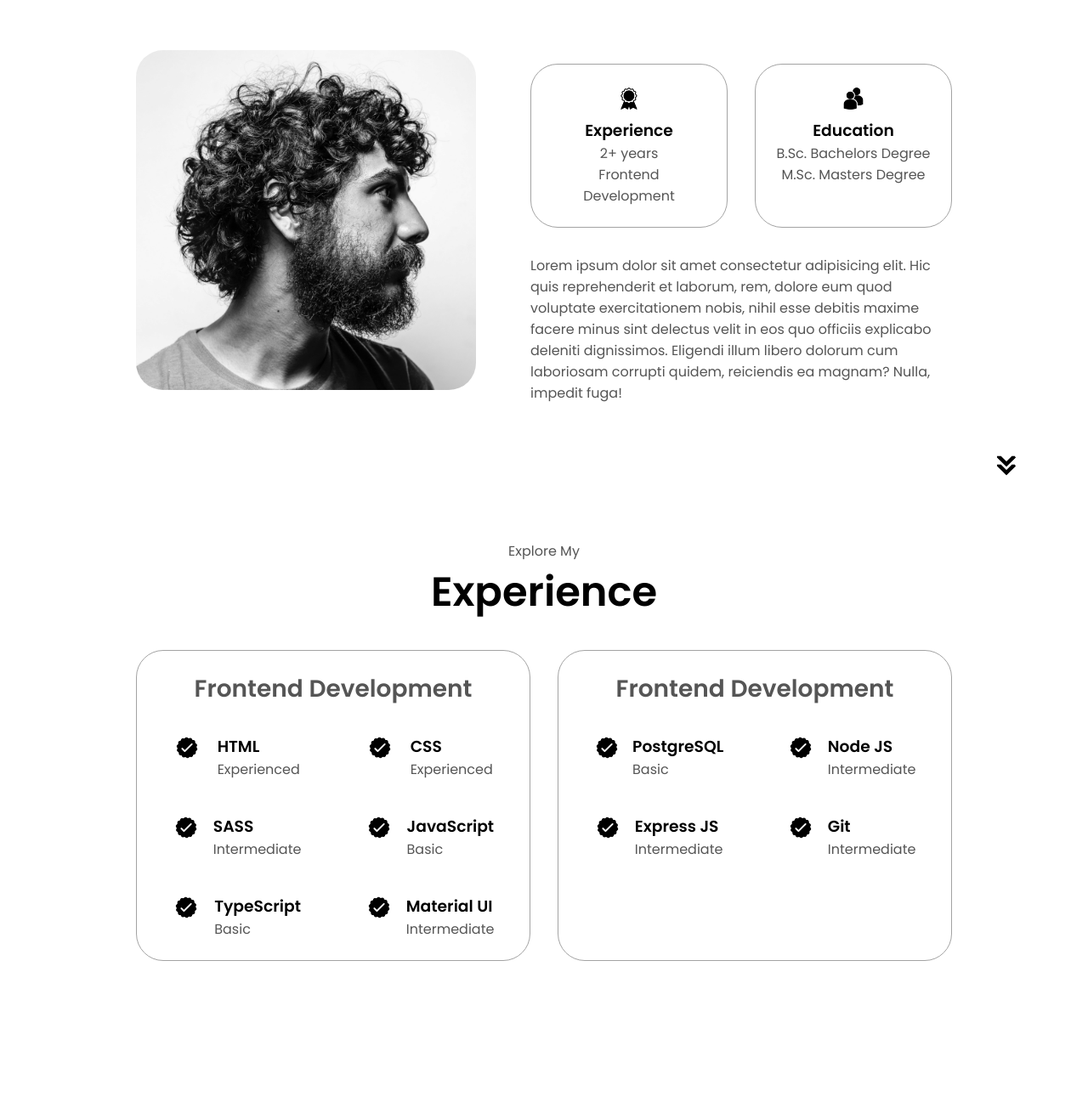
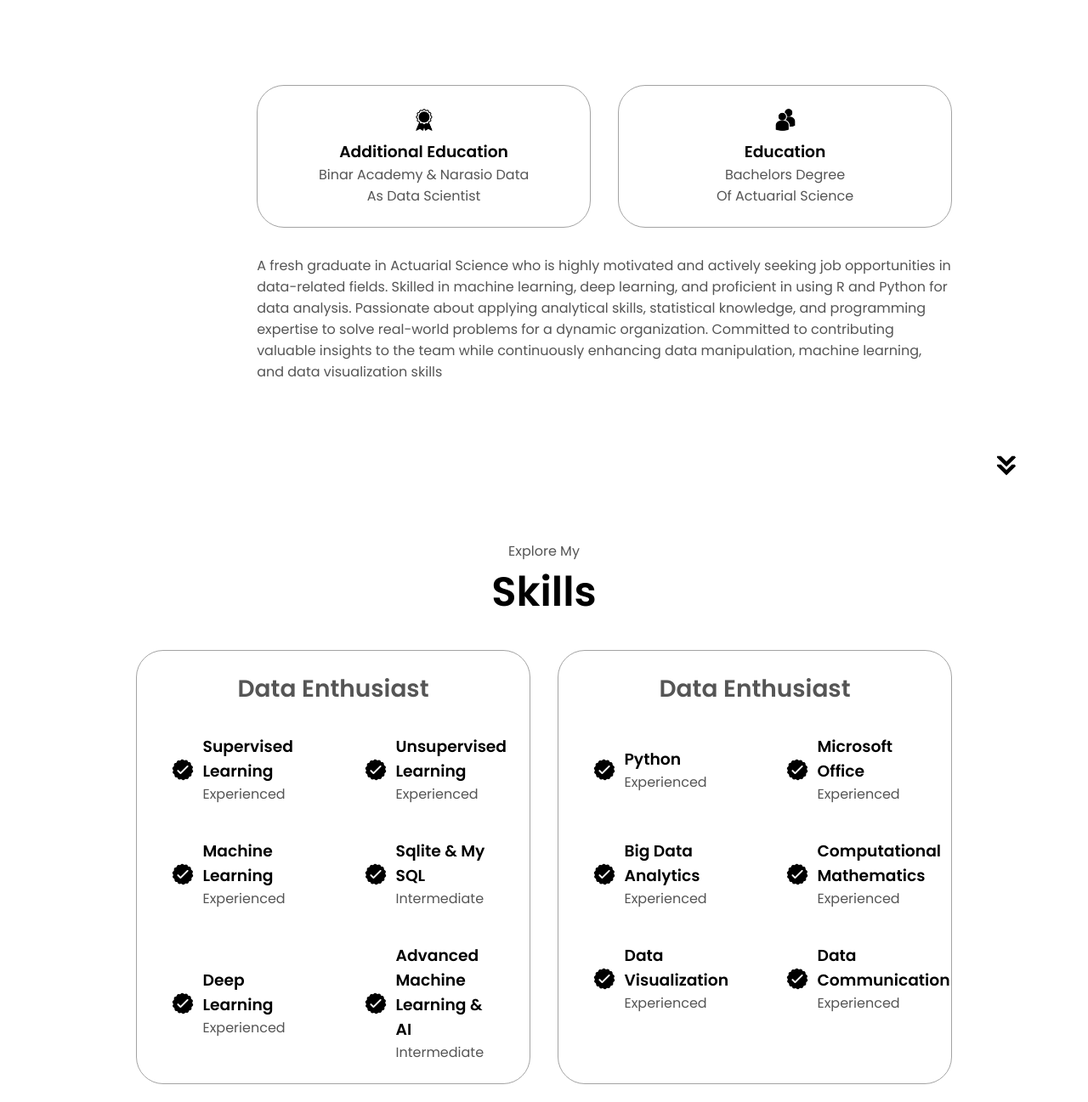
Before and after one commit to ridhotegar16/Portofolio, a plain HTML site: page index.html in a window 1280 px wide. Shown: the part 1060-2357 px from the top of the page at 85% size. Drawn offline with Linux system fonts and the light colour scheme.

Commit message:
Initial commit - portfolio website

```diff
--- a/index.html
+++ b/index.html
@@ -10,7 +10,7 @@
   </head>
   <body>
     <nav id="desktop-nav">
-      <div class="logo">John Doe</div>
+      <div class="logo">Ridho Tegar Zulianto</div>
       <div>
         <ul class="nav-links">
           <li><a href="#about">About</a></li>
@@ -38,16 +38,16 @@
     </nav>
     <section id="profile">
       <div class="section__pic-container">
-        <img src="./assets/profile-pic.png" alt="John Doe profile picture" />
+        <img src="./assets/700161 copy.jpg" alt="Ridho Tegar Zulianto profile picture" />
       </div>
       <div class="section__text">
         <p class="section__text__p1">Hello, I'm</p>
-        <h1 class="title">John Doe</h1>
-        <p class="section__text__p2">Frontend Developer</p>
+        <h1 class="title">Ridho Tegar Zulianto</h1>
+        <p class="section__text__p2">Data Enthusiast</p>
         <div class="btn-container">
           <button
             class="btn btn-color-2"
-            onclick="window.open('./assets/resume-example.pdf')"
+            onclick="window.open('./assets/Resume.pdf')"
           >
             Download CV
           </button>
@@ -60,13 +60,13 @@
             src="./assets/linkedin.png"
             alt="My LinkedIn profile"
             class="icon"
-            onclick="location.href='https://linkedin.com/'"
+            onclick="location.href='https://www.linkedin.com/in/ridhotegarz/'"
           />
           <img
             src="./assets/github.png"
             alt="My Github profile"
             class="icon"
-            onclick="location.href='https://github.com/'"
+            onclick="location.href='https://github.com/ridhotegar16'"
           />
         </div>
       </div>
@@ -76,22 +76,17 @@
       <h1 class="title">About Me</h1>
       <div class="section-container">
         <div class="section__pic-container">
-          <img
-            src="./assets/about-pic.png"
-            alt="Profile picture"
-            class="about-pic"
-          />
         </div>
         <div class="about-details-container">
           <div class="about-containers">
             <div class="details-container">
               <img
                 src="./assets/experience.png"
-                alt="Experience icon"
+                alt="Additional Education"
                 class="icon"
               />
-              <h3>Experience</h3>
-              <p>2+ years <br />Frontend Development</p>
+              <h3>Additional Education</h3>
+              <p>Binar Academy & Narasio Data <br />As Data Scientist</p>
             </div>
             <div class="details-container">
               <img
@@ -100,17 +95,12 @@
                 class="icon"
               />
               <h3>Education</h3>
-              <p>B.Sc. Bachelors Degree<br />M.Sc. Masters Degree</p>
+              <p>Bachelors Degree<br />Of Actuarial Science</p>
             </div>
           </div>
           <div class="text-container">
             <p>
-              Lorem ipsum dolor sit amet consectetur adipisicing elit. Hic quis
-              reprehenderit et laborum, rem, dolore eum quod voluptate
-              exercitationem nobis, nihil esse debitis maxime facere minus sint
-              delectus velit in eos quo officiis explicabo deleniti dignissimos.
-              Eligendi illum libero dolorum cum laboriosam corrupti quidem,
-              reiciendis ea magnam? Nulla, impedit fuga!
+              A fresh graduate in Actuarial Science who is highly motivated and actively seeking job opportunities in data-related fields. Skilled in machine learning, deep learning, and proficient in using R and Python for data analysis. Passionate about applying analytical skills, statistical knowledge, and programming expertise to solve real-world problems for a dynamic organization. Committed to contributing valuable insights to the team while continuously enhancing data manipulation, machine learning, and data visualization skills
             </p>
           </div>
         </div>
@@ -124,11 +114,11 @@
     </section>
     <section id="experience">
       <p class="section__text__p1">Explore My</p>
-      <h1 class="title">Experience</h1>
+      <h1 class="title">Skills</h1>
       <div class="experience-details-container">
         <div class="about-containers">
           <div class="details-container">
-            <h2 class="experience-sub-title">Frontend Development</h2>
+            <h2 class="experience-sub-title">Data Enthusiast</h2>
             <div class="article-container">
               <article>
                 <img
@@ -137,7 +127,7 @@
                   class="icon"
                 />
                 <div>
-                  <h3>HTML</h3>
+                  <h3>Supervised Learning</h3>
                   <p>Experienced</p>
                 </div>
               </article>
@@ -148,7 +138,7 @@
                   class="icon"
                 />
                 <div>
-                  <h3>CSS</h3>
+                  <h3>Unsupervised Learning</h3>
                   <p>Experienced</p>
                 </div>
               </article>
@@ -159,7 +149,18 @@
                   class="icon"
                 />
                 <div>
-                  <h3>SASS</h3>
+                  <h3>Machine Learning</h3>
+                  <p>Experienced</p>
+                </div>
+              </article>
+              <article>
+                <img
+                  src="./assets/checkmark.png"
+                  alt="Experience icon"
+                  class="icon"
+                />
+                <div>
+                  <h3>Sqlite & My SQL</h3>
                   <p>Intermediate</p>
                 </div>
               </article>
@@ -170,8 +171,8 @@
                   class="icon"
                 />
                 <div>
-                  <h3>JavaScript</h3>
-                  <p>Basic</p>
+                  <h3>Deep Learning</h3>
+                  <p>Experienced</p>
                 </div>
               </article>
               <article>
@@ -181,8 +182,24 @@
                   class="icon"
                 />
                 <div>
-                  <h3>TypeScript</h3>
-                  <p>Basic</p>
+                  <h3>Advanced Machine Learning & AI</h3>
+                  <p>Intermediate</p>
+                </div>
+              </article>
+            </div>
+          </div>
+          <div class="details-container">
+            <h2 class="experience-sub-title">Data Enthusiast</h2>
+            <div class="article-container">
+              <article>
+                <img
+                  src="./assets/checkmark.png"
+                  alt="Experience icon"
+                  class="icon"
+                />
+                <div>
+                  <h3>Python</h3>
+                  <p>Experienced</p>
                 </div>
               </article>
               <article>
@@ -192,24 +209,8 @@
                   class="icon"
                 />
                 <div>
-                  <h3>Material UI</h3>
-                  <p>Intermediate</p>
-                </div>
-              </article>
-            </div>
-          </div>
-          <div class="details-container">
-            <h2 class="experience-sub-title">Frontend Development</h2>
-            <div class="article-container">
-              <article>
-                <img
-                  src="./assets/checkmark.png"
-                  alt="Experience icon"
-                  class="icon"
-                />
-                <div>
-                  <h3>PostgreSQL</h3>
-                  <p>Basic</p>
+                  <h3>Microsoft Office</h3>
+                  <p>Experienced</p>
                 </div>
               </article>
               <article>
@@ -219,8 +220,8 @@
                   class="icon"
                 />
                 <div>
-                  <h3>Node JS</h3>
-                  <p>Intermediate</p>
+                  <h3>Big Data Analytics</h3>
+                  <p>Experienced</p>
                 </div>
               </article>
               <article>
@@ -230,8 +231,8 @@
                   class="icon"
                 />
                 <div>
-                  <h3>Express JS</h3>
-                  <p>Intermediate</p>
+                  <h3>Computational Mathematics </h3>
+                  <p>Experienced</p>
                 </div>
               </article>
               <article>
@@ -241,8 +242,19 @@
                   class="icon"
                 />
                 <div>
-                  <h3>Git</h3>
-                  <p>Intermediate</p>
+                  <h3>Data Visualization </h3>
+                  <p>Experienced</p>
+                <div>
+                </article>
+                <article>
+                  <img
+                    src="./assets/checkmark.png"
+                    alt="Experience icon"
+                    class="icon"
+                  />
+                  <div>
+                    <h3>Data Communication </h3>
+                    <p>Experienced</p>
                 </div>
               </article>
             </div>
@@ -273,15 +285,9 @@
             <div class="btn-container">
               <button
                 class="btn btn-color-2 project-btn"
-                onclick="location.href='https://github.com/'"
+                onclick="location.href='https://github.com/ridhotegar16/ClusteringKmeans'"
               >
                 Github
-              </button>
-              <button
-                class="btn btn-color-2 project-btn"
-                onclick="location.href='https://github.com/'"
-              >
-                Live Demo
               </button>
             </div>
           </div>
@@ -297,15 +303,10 @@
             <div class="btn-container">
               <button
                 class="btn btn-color-2 project-btn"
-                onclick="location.href='https://github.com/'"
+                onclick="location.href='https://github.com/ridhotegar16/PrediksiSaham'"
               >
                 Github
               </button>
-              <button
-                class="btn btn-color-2 project-btn"
-                onclick="location.href='https://github.com/'"
-              >
-                Live Demo
               </button>
             </div>
           </div>
@@ -321,13 +322,13 @@
             <div class="btn-container">
               <button
                 class="btn btn-color-2 project-btn"
-                onclick="location.href='https://github.com/'"
+                onclick="location.href='https://github.com/ridhotegar16/PrediksiHargaRumah'"
               >
                 Github
               </button>
               <button
                 class="btn btn-color-2 project-btn"
-                onclick="location.href='https://github.com/'"
+                onclick="location.href='https://prediksihargarumahindonesia.streamlit.app/'"
               >
                 Live Demo
               </button>
@@ -352,7 +353,7 @@
             alt="Email icon"
             class="icon contact-icon email-icon"
           />
-          <p><a href="mailto:examplemail@gmail.com">Example@gmail.com</a></p>
+          <p><a href="mailto:examplemail@gmail.com">ridhotegarzulianto@gmail.com</a></p>
         </div>
         <div class="contact-info-container">
           <img
@@ -360,7 +361,7 @@
             alt="LinkedIn icon"
             class="icon contact-icon"
           />
-          <p><a href="https://www.linkedin.com">LinkedIn</a></p>
+          <p><a href="https://www.linkedin.com/in/ridhotegarz/'">LinkedIn</a></p>
         </div>
       </div>
     </section>
@@ -375,7 +376,7 @@
           </ul>
         </div>
       </nav>
-      <p>Copyright &#169; 2023 John Doe. All Rights Reserved.</p>
+      <p>Copyright &#169; 2024. All Rights Reserved.</p>
     </footer>
     <script src="script.js"></script>
   </body>
--- a/style.css
+++ b/style.css
@@ -344,8 +344,9 @@ section {
 
 article {
   display: flex;
+  align-items: center; /* Agar ikon dan teks sejajar */
   width: 10rem;
-  justify-content: space-around;
+  justify-content: flex-start; /* Mencegah ikon dan teks terlalu berjauhan */
   gap: 0.5rem;
 }
 
```
Also changed, not shown: assets/profile-pic-2.png (deleted), assets/profile-pic.png (deleted), assets/project-1.png, assets/project-2.png, assets/project-3.png, 4 other files.
